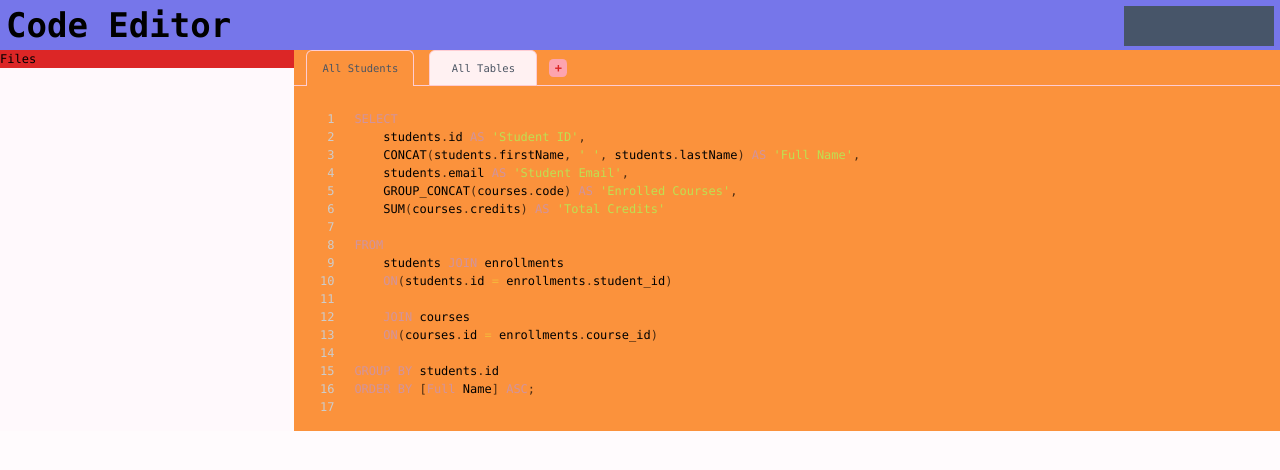
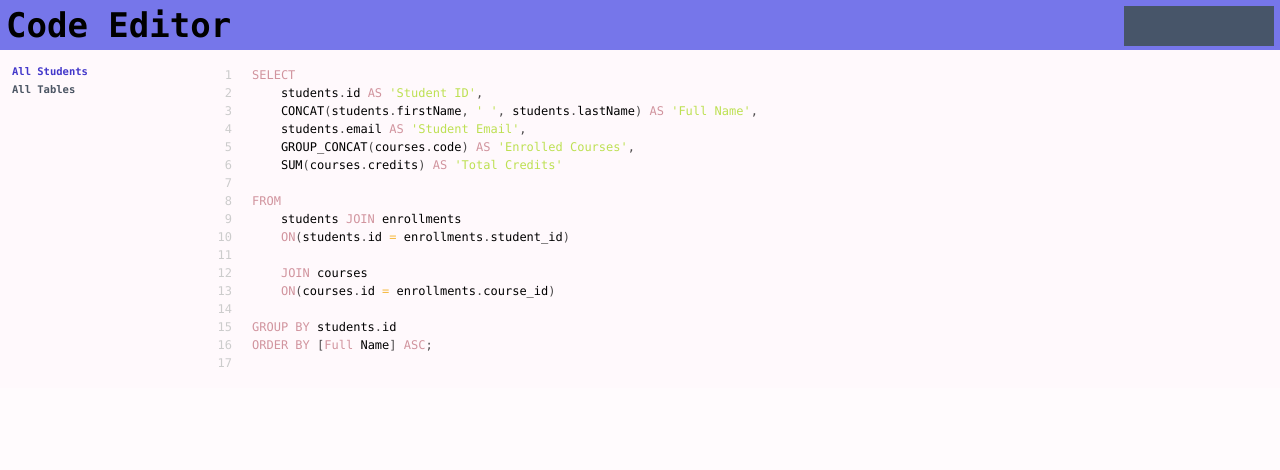
Before and after one commit to oyetanishq/code-editor-haxplore-25, a React (Vite) app in the folder frontend/: page / in a window 1280 px wide. Shown: the top 470 px of the page. Built offline with nearby package versions, Linux system fonts and the light colour scheme.

Commit message:
expolrer flex col with file highlighting

```diff
--- a/frontend/src/components/Left.tsx
+++ /dev/null
@@ -1,10 +0,0 @@
-const Left = () => {
-  return (
-
-    <div className="w-[23%] bg-red-600 h-full">
-      <div>Files</div>
-    </div>
-  )
-}
-
-export default Left
--- a/frontend/src/components/Navbar.tsx
+++ b/frontend/src/components/Navbar.tsx
@@ -4,7 +4,7 @@ const Navbar = () => {
     <div className='bg-[#7676ea] w-full h-[50px]'>
       <div className="flex justify-between items-center">
         <div className="mx-2 text-[34px] font-bold">Code Editor</div>
-        <div className="box w-[150px] h-[40px]  bg-slate-600 mx-2"></div>
+        <div className="box w-[150px] h-[40px] bg-slate-600 mx-2"></div>
       </div>
     </div>
   )
--- a/frontend/src/components/Right.tsx
+++ /dev/null
@@ -1,16 +0,0 @@
-import CodeEditor, { exampleTabs, tab } from "@components/code-editor";
-import { useState, useEffect } from "react";
-
-
-
-const Right = () => {
-    const [tabs, setTabs] = useState<tab[]>(exampleTabs);
-
-    return (
-        <div className="bg-orange-400 w-[77%] h-full">
-        <CodeEditor tabs={tabs} setTabs={setTabs} className="w-full h-[calc(100%-8rem)]" />
-        </div>
-    )
-}
-
-export default Right
--- a/frontend/src/components/code-editor.tsx
+++ b/frontend/src/components/code-editor.tsx
@@ -28,38 +28,37 @@ export const exampleTabs: tab[] = [
 	},
 ];
 
-export default function CodeEditor({ tabs, setTabs, className }: { tabs: tab[]; setTabs: Dispatch<SetStateAction<tab[]>>; className: string | undefined; }) {
+export default function CodeEditor({ tabs, setTabs, className }: { tabs: tab[]; setTabs: Dispatch<SetStateAction<tab[]>>; className: string | undefined }) {
 	return (
 		<div className={className}>
-			<div className="flex h-12 justify-start items-center overflow-x-scroll hide-scrollbar">
-				<div className="h-full min-w-4 border-b border-rose-200" />
-				{tabs.map(({ id, name, active }, index) => {
+			{/* explorer */}
+			<div className="min-w-64 flex flex-col mt-4">
+				{tabs.map(({ id, name, active }) => {
 					return (
-						<>
-							{index ? <div key={index} className="h-full min-w-5 border-b border-rose-200" /> : ""}
 						<button
+							id={"file-name-" + id}
 							type="button"
 							key={id}
 							onClick={() => setTabs((tab) => tab.map(({ id: ID, name, code }) => ({ id: ID, name, active: ID == id, code })))}
 							onDoubleClick={() => console.log("change name request")}
-								className={classNames("h-full min-w-36 relative flex justify-center px-4 items-center text-sm font-medium text-center border border-rose-200 text-gray-600 rounded-t-lg hover:text-gray-800", active ? "border-b-0" : "bg-rose-50 border-b")}
+							className={classNames("h-6 w-full relative flex justify-start px-4 items-center text-sm font-bold text-center", active ? "text-indigo-700" : "text-gray-600 hover:text-gray-800")}
 						>
 							{name}
 						</button>
-						</>
 					);
 				})}
-				<div className="h-full flex-1 flex justify-start items-center border-b border-rose-200">
+				{/* <div className="h-full flex-1 flex justify-start items-center border-b border-rose-200">
 					<label
 						className="mx-4 hover:rotate-90 transition duration-300 cursor-pointer h-6 w-6 rounded-md bg-rose-300 hover:bg-rose-400 text-red-600 hover:text-red-700 flex justify-center items-center font-semibold"
 						onClick={() => setTabs((tabs) => [...tabs, { id: tabs.length + 1, active: false, name: prompt("Enter Tab Name", "New Tab") ?? "New Tab", code: "" }])}
 					>
 						+
 					</label>
-				</div>
+				</div> */}
 			</div>
 
-			<div className="mt-3 h-[calc(100%-3rem)] w-full">
+			{/* editor */}
+			<div className="h-full w-[calc(100%-16rem)]">
 				{tabs.map(({ id, code, active }) => {
 					return (
 						<div key={id} className={classNames(active ? "" : "hidden", "overflow-scroll h-full w-full hide-scrollbar")}>
@@ -73,7 +72,7 @@ export default function CodeEditor({ tabs, setTabs, className }: { tabs: tab[];
 										.map((line, i) => `<span class='editorLineNumber'>${i + 1}</span>${line}`)
 										.join("\n")
 								}
-								padding={15}
+								padding={16}
 								tabSize={4}
 							/>
 						</div>
--- a/frontend/src/pages/index.tsx
+++ b/frontend/src/pages/index.tsx
@@ -1,27 +1,21 @@
-import Right from '@components/Right'
-import Navbar from '../components/Navbar'
-import Left from '@components/Left'
+import Navbar from "@components/Navbar";
+import CodeEditor, { exampleTabs, tab } from "@components/code-editor";
+import { useState, useEffect } from "react";
+
 function App() {
- return(
-    <>
-    <nav>
-    <Navbar/>
-    </nav>
+	const [tabs, setTabs] = useState<tab[]>(exampleTabs);
 
-    <div className="main">
-        <div className='flex'>
+	return (
+		<>
+			<nav>
+				<Navbar />
+			</nav>
 
-            <Left/>
-            <Right/>
-
-
-
-
-        </div>
-    </div>
-
-    </>
- )
+			<main>
+				<CodeEditor tabs={tabs} setTabs={setTabs} className="w-full h-[calc(100%-8rem)] flex" />
+			</main>
+		</>
+	);
 }
 
-export default App
+export default App;
```
Lines whose indentation alone changed are shown as unchanged.
